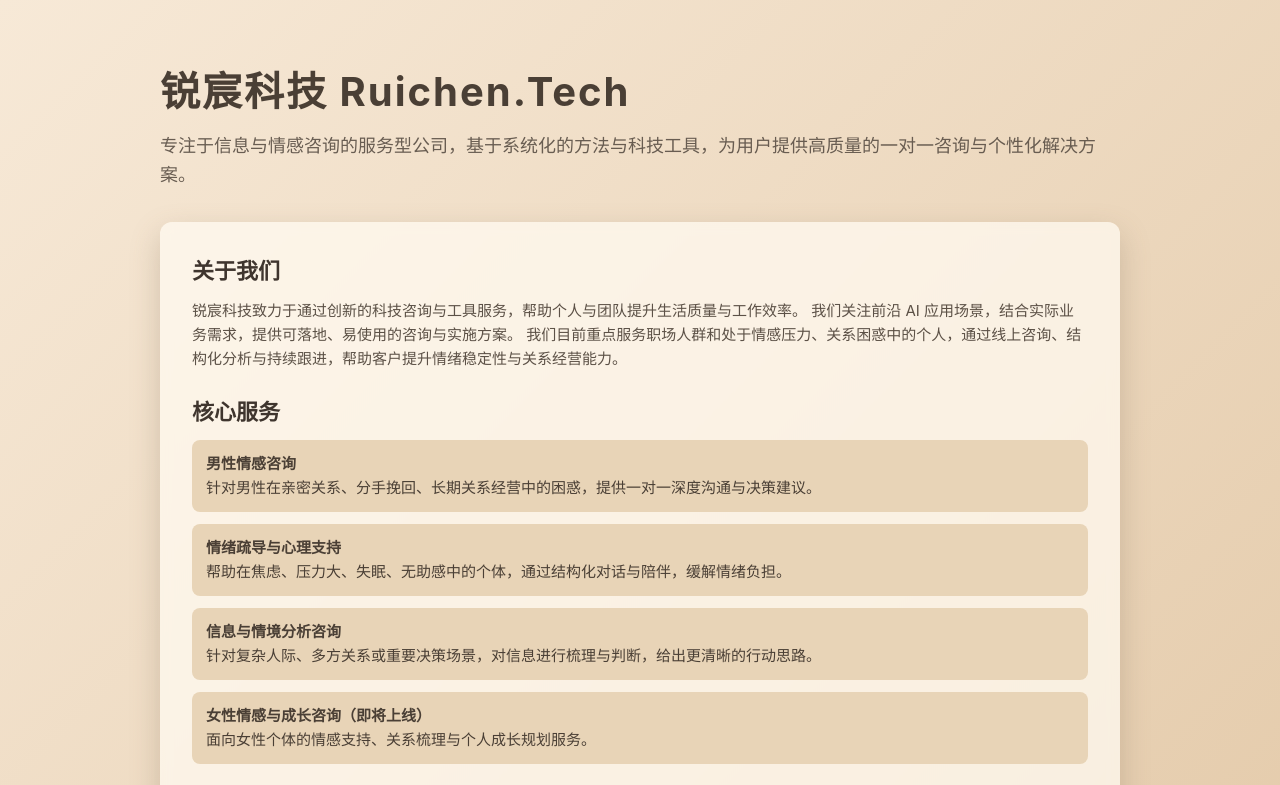
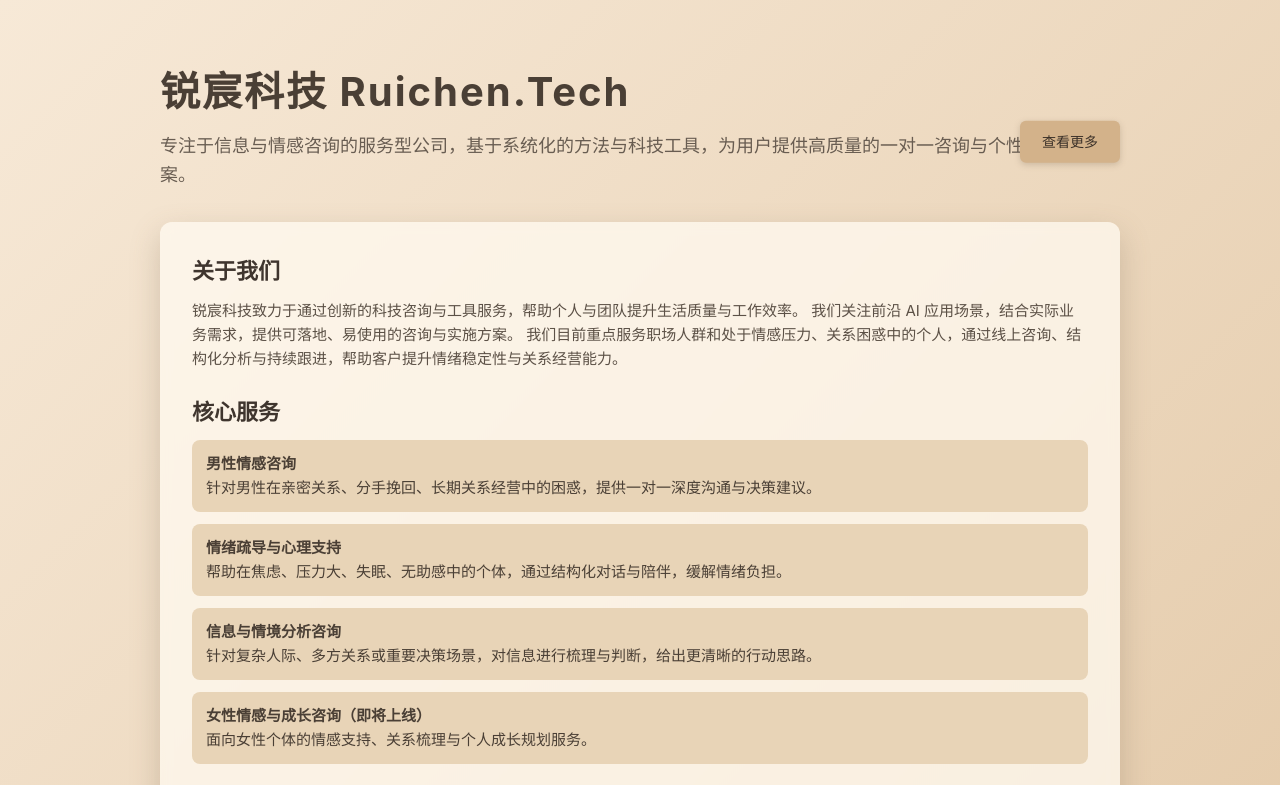
Before and after one commit to MJao0314/MJao0314.github.io, a plain HTML site: page index.html in a window 1280 px wide. Shown: the top 785 px of the page. Drawn offline with Linux system fonts and the light colour scheme.

Commit message:
Update index.html

```diff
--- a/index.html
+++ b/index.html
@@ -16,8 +16,8 @@
             line-height: 1.6;
             margin: 0;
             padding: 0;
-            background: linear-gradient(135deg, #f7e9d7, #e3c9a8); /* 米色渐变 */
-            color: #4a3f35; /* 深咖文字，适配米色背景 */
+            background: linear-gradient(135deg, #f7e9d7, #e3c9a8);
+            color: #4a3f35;
         }
 
         .page {
@@ -33,6 +33,7 @@
             max-width: 960px;
             text-align: left;
             margin-bottom: 32px;
+            position: relative;
         }
 
         header h1 {
@@ -48,10 +49,31 @@
             color: #5a4f45;
         }
 
+        /* 新增：查看更多按钮 */
+        .view-more-btn {
+            position: absolute;
+            right: 0;
+            top: 50%;
+            transform: translateY(-10%);
+            background: #d3b28a;
+            padding: 10px 22px;
+            border-radius: 6px;
+            font-size: 14px;
+            color: #3a3028;
+            text-decoration: none;
+            box-shadow: 0 2px 6px rgba(120, 100, 80, 0.28);
+            transition: background 0.25s ease, transform 0.15s ease;
+        }
+
+        .view-more-btn:hover {
+            background: #e2c7a2;
+            transform: translateY(-12%);
+        }
+
         .content {
             width: 100%;
             max-width: 960px;
-            background: rgba(255, 250, 240, 0.75); /* 这种半透明象牙白更温柔 */
+            background: rgba(255, 250, 240, 0.75);
             border-radius: 12px;
             padding: 28px 20px 32px;
             box-shadow: 0 12px 30px rgba(120, 100, 80, 0.28);
@@ -59,9 +81,7 @@
             color: #4a3f35;
         }
 
-        section + section {
-            margin-top: 24px;
-        }
+        section + section { margin-top: 24px; }
 
         h2 {
             font-size: 20px;
@@ -84,7 +104,7 @@
         }
 
         .services li {
-            background: #e8d4b7;  /* 米咖色卡片 */
+            background: #e8d4b7;
             border-radius: 8px;
             padding: 12px 14px;
             text-align: left;
@@ -96,7 +116,6 @@
         .services li:hover {
             background: #f2e2c9;
             transform: translateY(-1px);
-            cursor: default;
         }
 
         .contact-info {
@@ -105,9 +124,7 @@
             color: #4a3f35;
         }
 
-        .contact-info p {
-            margin-bottom: 4px;
-        }
+        .contact-info p { margin-bottom: 4px; }
 
         .contact-highlight {
             font-weight: 600;
@@ -123,43 +140,28 @@
         }
 
         @media (min-width: 768px) {
-            .page {
-                padding: 60px 24px 80px;
-            }
-
-            header h1 {
-                font-size: 40px;
-            }
-
-            header p {
-                font-size: 18px;
-            }
-
-            .content {
-                padding: 32px 32px 36px;
-            }
-
-            h2 {
-                font-size: 22px;
-            }
-
-            p {
-                font-size: 15px;
-            }
-
-            .services li {
-                font-size: 15px;
-            }
+            .page { padding: 60px 24px 80px; }
+            header h1 { font-size: 40px; }
+            header p { font-size: 18px; }
+            .content { padding: 32px 32px 36px; }
+            h2 { font-size: 22px; }
+            p { font-size: 15px; }
+            .services li { font-size: 15px; }
         }
     </style>
 </head>
 <body>
 <div class="page">
+
     <header>
         <h1>锐宸科技  Ruichen.Tech</h1>
         <p>专注于信息与情感咨询的服务型公司，基于系统化的方法与科技工具，为用户提供高质量的一对一咨询与个性化解决方案。</p>
+
+        <!-- 新增按钮：查看更多 -->
+        <a href="page2.html" class="view-more-btn">查看更多</a>
     </header>
 
+    <!-- 以下全部为你的原始内容，未改任何字 -->
     <main class="content">
         <section>
             <h2>关于我们</h2>
```
